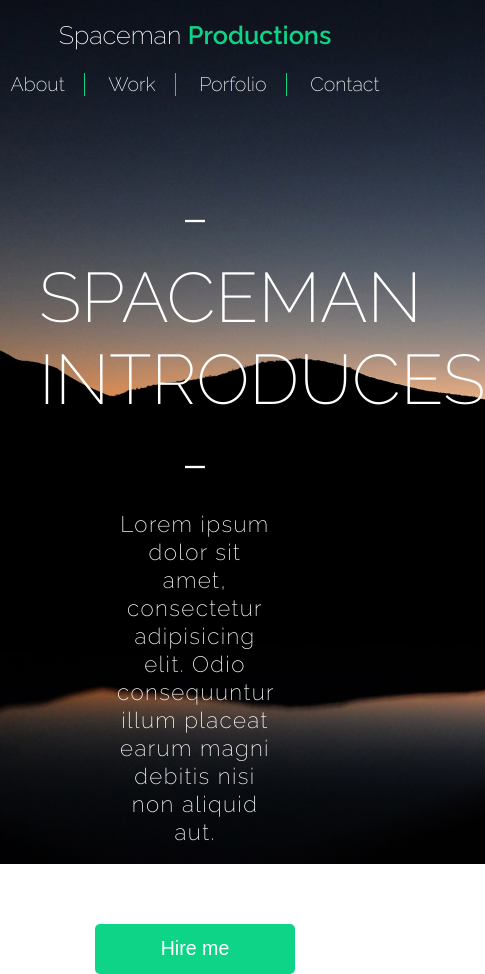
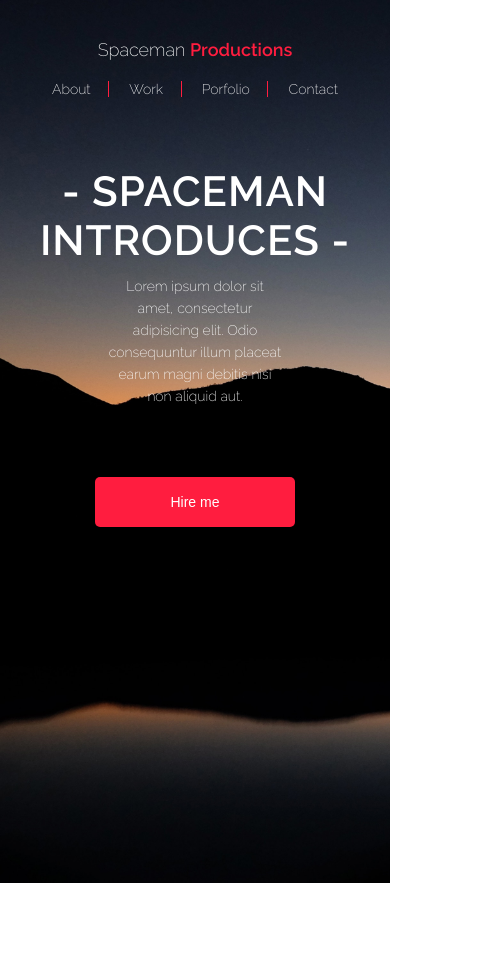
Before and after one commit to davidlower/udacity-project7, a plain HTML site: page index.html in a window 390 px wide. Shown: the whole page, 485 px wide, since content can reach past the window. After the commit the page ends 883 px from the top, so only its background shows below. Drawn offline with Linux system fonts and the light colour scheme.

Commit message:
styling complete - working towards media queries now

```diff
--- a/index.html
+++ b/index.html
@@ -13,8 +13,8 @@
 </head>
 
 <body>
-
-   <p class="logo">Spaceman <span>Productions</span</p>
+   <div class="container">
+      <p class="logo-text">Spaceman <span>Productions</span</p>
       <ul>
          <li>About</li>
          <li>Work</li>
@@ -24,7 +24,7 @@
       <h1>- Spaceman introduces -</h1>
       <p class="body-text">Lorem ipsum dolor sit amet, consectetur adipisicing elit. Odio consequuntur illum placeat earum magni debitis nisi non aliquid aut.</p>
       <button type="submit">Hire me</button>
-
+   </div>
 </body>
 
 </html>
--- a/styles.css
+++ b/styles.css
@@ -7,9 +7,10 @@
 
 html {
    font-family: 'Raleway', sans-serif;
-   font-size: 14px;
+   font-size: 12px;
    font-weight: 200;
-   --p-color: #0ed487;
+   /* --p-color: #0ed487; */
+   --p-color: #ff1d3f;
    --shadow: #cbcbcb;
 }
 
@@ -23,12 +24,19 @@ body {
    text-align: center;
 }
 
-.logo {
-   margin: 5% 0 6% 0;
+.container {
+   margin: 10% auto;
+   width: 90%;
+   max-width: 1000px;
+   max-height: 1000px;
+}
+
+.logo-text {
+   margin: 5% auto 6%;
    font-size: 1.8rem;
 }
 
-.logo span {
+.logo-text span {
    font-weight: 600;
    color: var(--p-color);
 }
@@ -42,41 +50,44 @@ ul li {
    cursor: pointer;
 }
 
-ul li:hover {
-   color: var(--p-color);
-}
-
 ul li:last-child {
    border-right: none;
    padding-right: 0;
    margin-right: 0;
 }
 
+ul li:hover {
+   color: var(--p-color);
+}
+
+ul li:active {
+   transform: translateY(1px);
+}
+
 h1 {
-   margin: 20% 10% 2%;
+   margin: 20% auto 10px;
    font-size: 5rem;
    font-weight: 200;
    text-transform: uppercase;
+   letter-spacing: 0.1rem;
+   font-weight: 600;
 }
 
 .body-text {
-   font-size: 1.6rem;
-   line-height: 2rem;
-   letter-spacing: 0.1rem;
-   margin: 0 30%;
+   font-size: 1.4rem;
+   line-height: 2.2rem;
+   margin: 0 25%;
 }
 
 button {
-   position: absolute;
-   left: 50%;
+   position: relative;
+   display: block;
 
    width: 200px;
    height: 50px;
-   margin: 20% 0;
+   margin: 20% auto 0;
 
    cursor: pointer;
-   -webkit-transform: translateX(-50%);
-   transform: translateX(-50%);
 
    color: white;
    border: none;
@@ -88,11 +99,29 @@ button {
 }
 
 button:hover {
-   -webkit-transform: translateX(-50%) scale(0.95);
-   transform: translateX(-50%) scale(0.95);
+   -webkit-transform: scale(0.98);
+   transform: scale(0.98);
 }
 
 button:active {
-   -webkit-transform: translate(-50%, 1px) scale(0.95);
-   transform: translate(-50%, 1px) scale(0.95);
+   -webkit-transform: translateY(1px) scale(0.98);
+   transform: translateY(1px) scale(0.98);
 }
+
+/* MEDIA QUERIES */
+
+@media screen and (max-width: 930px) {
+   h1 {
+      font-size: 4.2rem;
+   }
+}
+
+@media screen and (max-width: 790px) {
+   html {
+      font-size: 10px;
+   }
+}
+
+/* .body-text {
+   font-size: 1.4rem;
+} */
```
